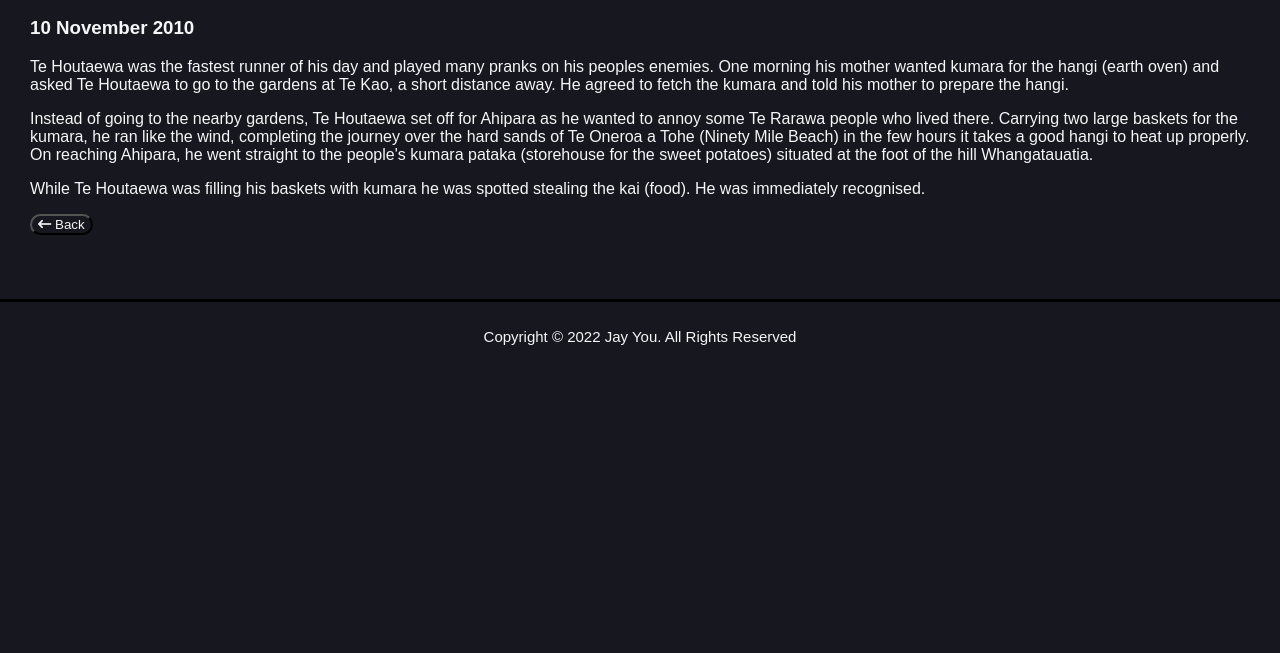
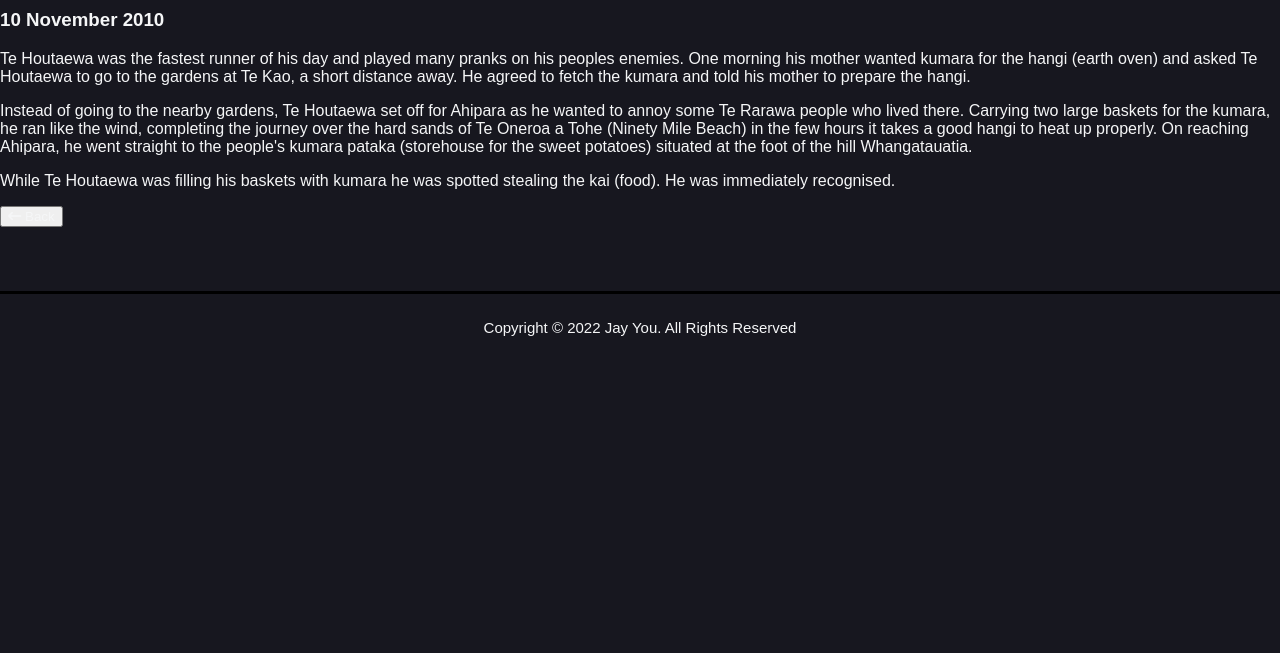
Before and after one commit to DEV-YJY/DEV-YJY.github.io, a plain HTML site: page blog/te-houtaewa-template.html in a window 1280 px wide. Shown: the part 147-800 px from the top of the page. Drawn offline with Linux system fonts and the light colour scheme.

Commit message:
Fix layout

```diff
--- a/blog/te-houtaewa-template.html
+++ b/blog/te-houtaewa-template.html
@@ -6,44 +6,6 @@
     <link rel="stylesheet" href="../styles/main.css" type="text/css">
     <script src="https://kit.fontawesome.com/43c7125603.js" crossorigin="anonymous"></script>
   </head>
-
-<style>
-
-* {
-  font-family: 'Poppins', sans-serif;
-  color: #F5F6F7;
-}
-
-body {
-  background-color: #17171F;
-  margin: 0;
-  padding: 0;
-}
-
-main {
-  margin: 30px 30px 0;
-}
-
-button {
-  background-color: #17171F;
-  border-radius: 25px;
-}
-
-button > a {
-  background-color: #17171F;
-  text-decoration: none;
-}
-
-button:hover {
-  background-color: rgb(163 163 255);
-}
-
-button:hover a {
-  background-color: rgb(163 163 255);
-  color: black;
-}
-
-</style>
 
   <body>
       <main>
```
